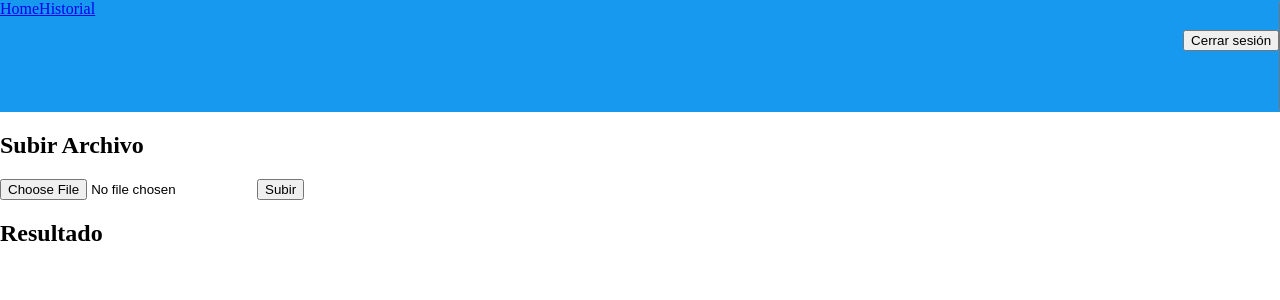
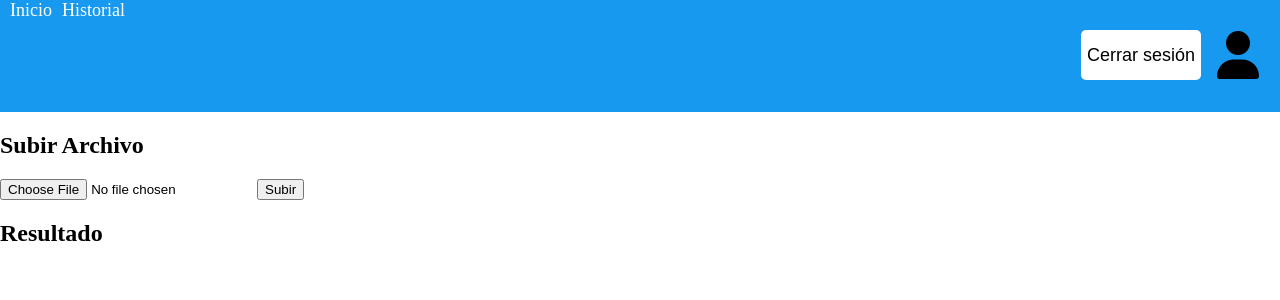
Before and after one commit to Moli-M/WebApp, a Flask app: page / in a window 1280 px wide; the page is wider, and only the part inside the window is pictured. Shown: the top 300 px of that part. Run offline with Flask 3, Linux system fonts and the light colour scheme; a user stored in the database is signed in; some libraries are stand-ins or nearby versions.

Commit message:
Home Page Style

```diff
--- a/app/app.py
+++ b/app/app.py
@@ -75,7 +75,7 @@ def login():
             #return 'Login fallido. Por favor, verifica tus credenciales.'
             flash('Login fallido. Por favor, verifica tus credenciales.', 'error')
     data={
-        'titulo': 'Login',
+        'titulo': 'Inicio de sesión',
     }
     return render_template('login.html', data=data)
 
--- a/app/static/css/index.css
+++ b/app/static/css/index.css
@@ -1,6 +1,6 @@
 p {
     font-size: 40px;
-    text-decoration: underline;}
+}
 
 body{
     width: 100%;
@@ -14,49 +14,58 @@ body{
     width: 100%;
     height: 7rem;
     display: flex;
-    position: relative;
+    justify-content: space-between;
+}
+nav{
+    display: flex;
+    justify-content: space-between;
+    align-items: center;
+
 }
 
-nav{
+nav a{
     display: flex;
+    font-size: 18px;
+    color: white;
+    text-decoration: none;
+    margin-left: 10px;
 }
 
 .buttons {
-    position: relative;
-    display: inline-block;
-    margin-left: 85%;
-    margin-top: 30px;
-}
-
-.menu {
-    display: none;
-    position: absolute;
-    background-color: #f9f9f9;
-    box-shadow: 0 8px 16px rgba(0,0,0,0.2);
-    z-index: 1;
-
-}
-
-.menu a {
-    color: black;
-    padding: 12px 16px;
-    text-decoration: none;
-    display: block;
-}
-
-.menu a:hover {
-    background-color: #f1f1f1;
+    display: flex;
+    padding: 15px;
+    right: 0;
+    vertical-align: middle;
+    height: fit-content;
+    margin-top: 15px;
 }
 
 .icon {
     cursor: pointer;
 }
 
-.menu-container:hover .menu {
-    display: block;
-}
+
 
 .auth-buttons {
     display: flex;
     margin-left: 10px;
+    vertical-align: middle;
+    height: fit-content;
 }
+
+.buttons input{
+    margin: 0 10px;
+    vertical-align: center;
+    height: 50px;
+    background-color: white;
+    border-radius: 5px;
+    font-size: 18px;
+    border: none;
+    cursor: pointer;
+}
+
+.profile-button{
+    background-color: transparent;
+    border: none;
+    cursor: pointer;
+}
--- a/app/templates/base.html
+++ b/app/templates/base.html
@@ -10,10 +10,12 @@
 </head>
 <body>
     <div class="header">
-        <nav>
-            <a href="{{ url_for('index') }}">Home</a>
-            <a href="{{ url_for('history') }}">Historial</a>
-        </nav>
+        <div class="nav-div">
+            <nav>
+                <a href="{{ url_for('index') }}">Inicio</a>
+                <a href="{{ url_for('history') }}">Historial</a>
+            </nav>
+        </div>
         <div class="buttons">
             {% if current_user.is_authenticated %}
                 <form action="{{ url_for('logout') }}" method="POST">
@@ -29,10 +31,10 @@
                     <input type="submit" value="Registrarse">
                 </form>
             </div>
+            {% endif %}
 
-            {% endif %}
+            <button class="fa-solid fa-user icon fa-3x profile-button" >
         </div>
-        <button class="fa-solid fa-user icon fa-3x" onmouseover="showMenu()" onmouseout="hideMenu()"></i>
 
     </div>
 
```
